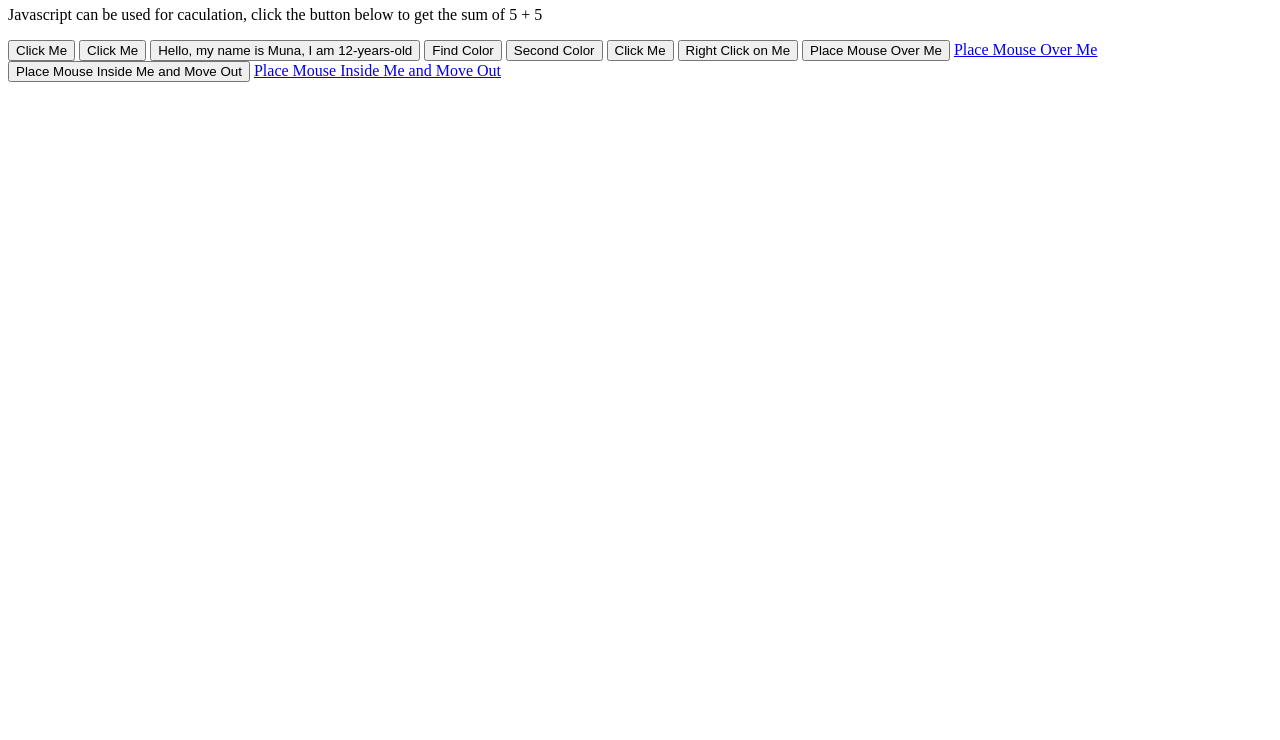
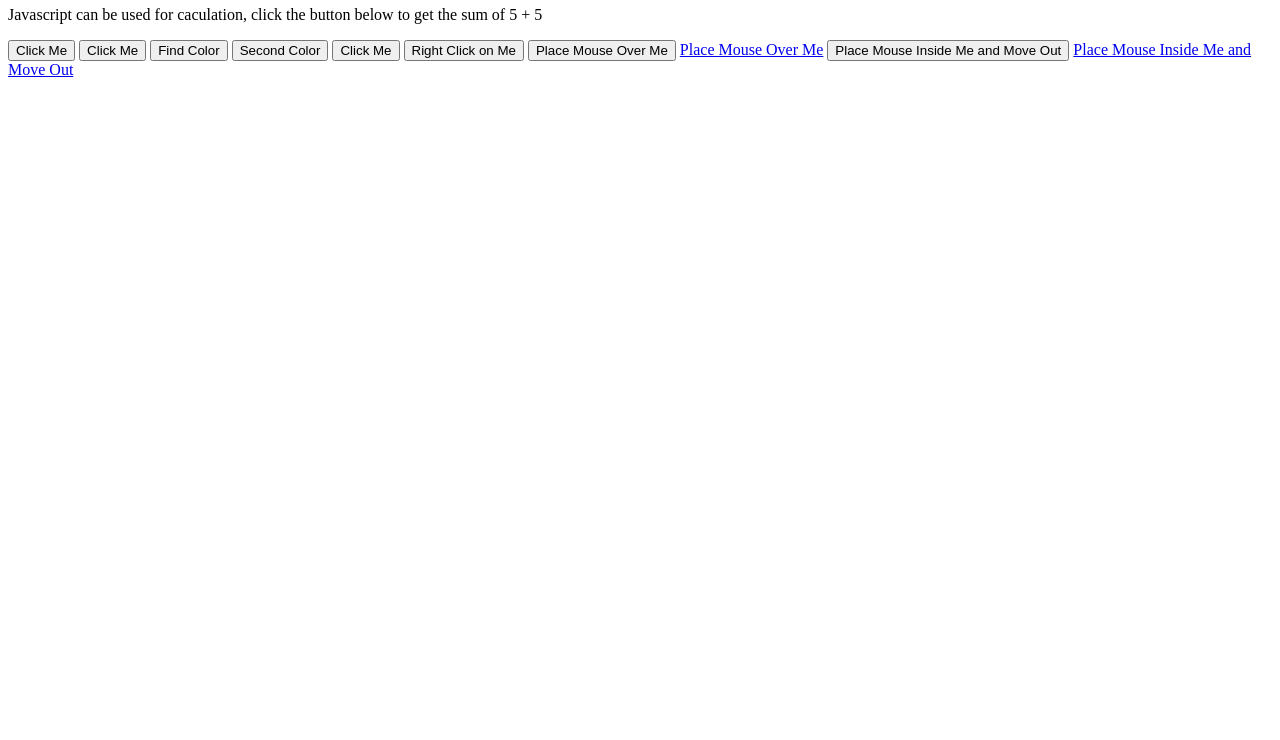
Before and after one commit to MunaU/Javascript-Tutorial, a plain HTML site: page index.html in a window 1280 px wide. Shown: the part 60-800 px from the top of the page. Drawn offline with Linux system fonts and the light colour scheme.

```diff
--- a/index.html
+++ b/index.html
@@ -11,7 +11,6 @@
    <p>Javascript can be used for caculation, click the button below to get the sum of 5 + 5</p>
    <button onclick="alert(sum);">Click Me</button>
    <button onclick="alert(sum);">Click Me</button>
-   <button onclick="alert(sum);">Hello, my name is Muna, I am 12-years-old</button>
 <button onclick="alert(sum);">Find Color</button>
 <button onclick="alert(sum);">Second Color</button>
 <button type="button" onclick="alert('Just click a button')">Click Me</button>
```
Also changed, not shown: work.html (+1 -1 lines).
